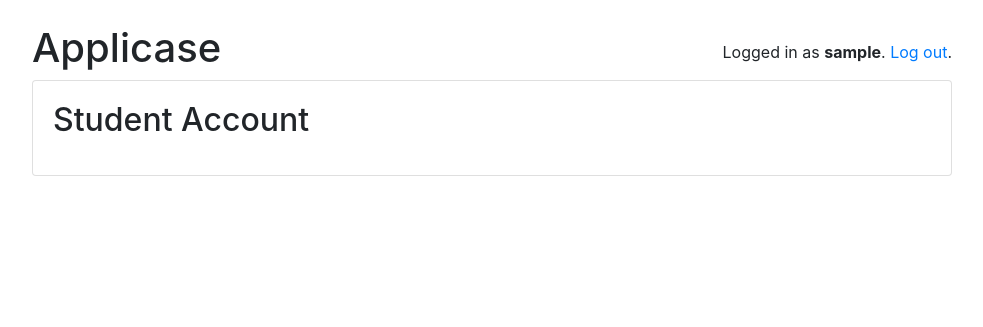
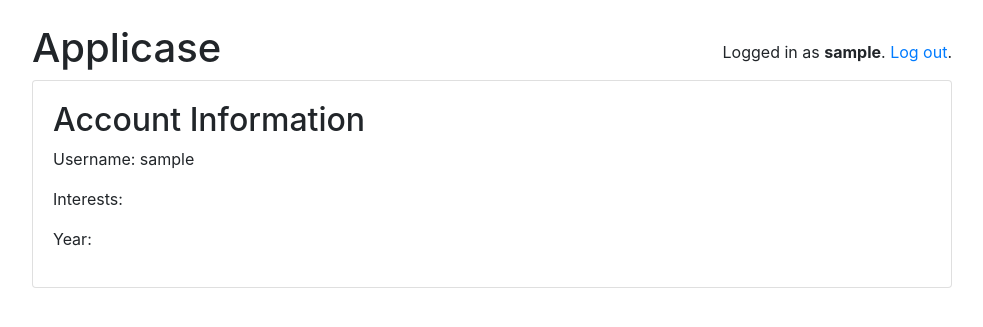
Before and after one commit to prod00/CSDS_395, a Django app: template templates/applicase/student_home.html in a window 1280 px wide. Shown: the top 327 px of the page, without its empty margins (148-1131 px from the left). Run offline with Django 3.2, Linux system fonts and the light colour scheme; the template is opened without the code that fills it, so the values that code supplies are empty; the visitor is signed in with stand-in values (Sample User, id 1); some libraries are stand-ins or nearby versions; some web fonts are replaced.

Commit message:
Students year is now in the database and can be chosen.

```diff
--- a/applicase/admin.py
+++ b/applicase/admin.py
@@ -1,6 +1,7 @@
 from django.contrib import admin
-from .models import Student, Subject, User
+from .models import Student, Subject, User, StudentYear
 
 admin.site.register(Student)
 admin.site.register(Subject)
+admin.site.register(StudentYear)
 admin.site.register(User)
--- a/applicase/models.py
+++ b/applicase/models.py
@@ -22,9 +22,17 @@ class Subject(models.Model):
         html = '<span class="badge badge-primary" style="background-color: %s">%s</span>' % (color, name)
         return mark_safe(html)
 
+class StudentYear(models.Model):
+    year = models.CharField(max_length=50)
+
+    def __str__(self):
+        return self.year
+
+
+
 class Student(models.Model):
     user = models.OneToOneField(User, on_delete=models.CASCADE, primary_key=True)
-    year = models.CharField(choices=YEAR_TYPES, max_length=50, default="Freshman")
+    year = models.ManyToManyField(StudentYear, related_name='year_students')
     interests = models.ManyToManyField(Subject, related_name='interested_students')
 
     def __str__(self):
--- a/templates/applicase/student_home.html
+++ b/templates/applicase/student_home.html
@@ -2,10 +2,10 @@
 
 
 {% block content %}
-  <h2>Student Account</h2>
-    <p class="text-muted">
-      <a href="{% url 'student_interests' %}">{% for subject in user.student.interests.all %} {{ subject.get_html_badge }}{% endfor %}</a>
+    <h2>Account Information</h2>
+    <p>Username: {{user.username}}</p>
 
+    <p>Interests: <a href="{% url 'student_interests' %}">{% for subject in user.student.interests.all %} {{ subject.get_html_badge }}{% endfor %}</a></p>
+    <p>Year: {% for year in user.student.year.all %} {{ year }}{% endfor %}</p>
 
-    </p>
 {% endblock %}
--- a/templates/registration/signup.html
+++ b/templates/registration/signup.html
@@ -5,6 +5,6 @@
       <h2>Welcome to the future of research at CWRU</h2>
       <p class="lead">Select below the type of account you want to create</p>
       <a href="{% url 'student_signup' %}" class="btn btn-student btn-lg" role="button">I'm a student</a>
-      <a href="{% url 'professor_signup' %}" class="btn btn-teacher btn-lg" role="button">I'm a teacher</a>
+      <a href="{% url 'professor_signup' %}" class="btn btn-teacher btn-lg" role="button">I'm a professor</a>
     </div>
 {% endblock %}
```
Also changed, not shown: applicase/forms.py (+15 -1 lines), applicase/views.py (line endings or trailing spaces).
